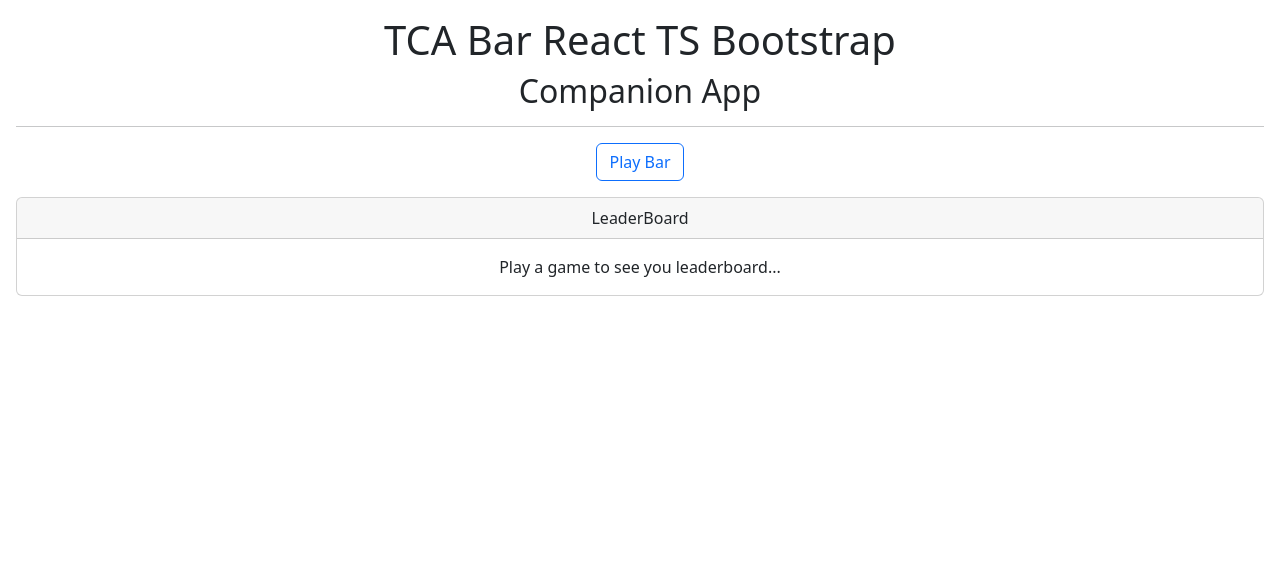
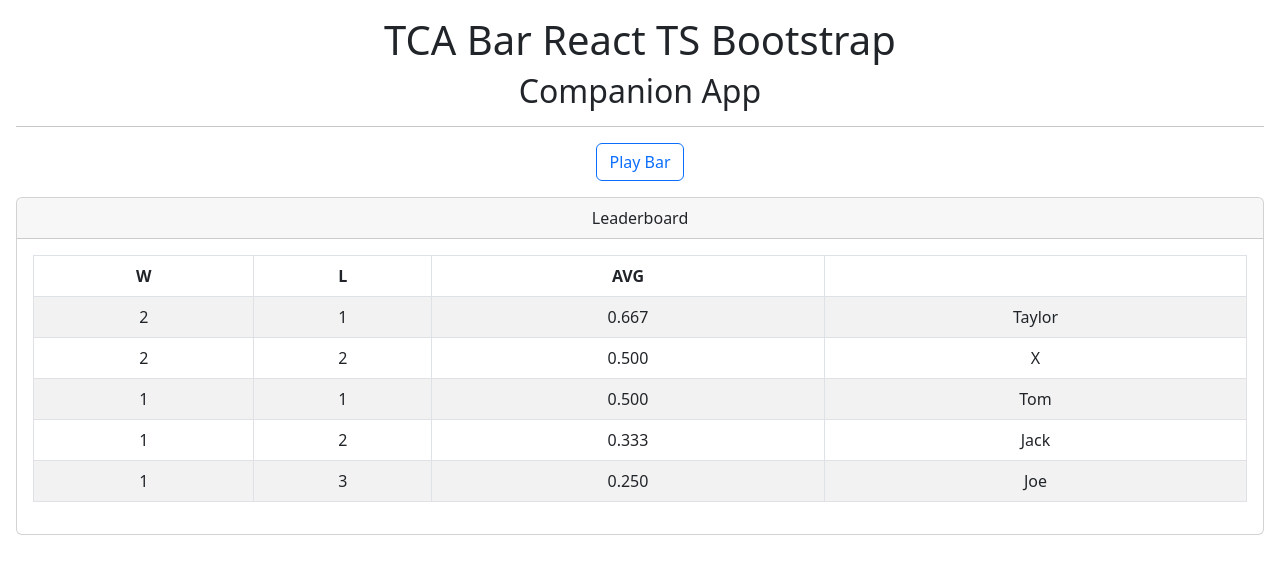
Before and after one commit to adiaz111/checkers-react-app, a React (Create React App) app: page / in a window 1280 px wide. Shown: the top 574 px of the page. Built offline with nearby package versions, Linux system fonts and the light colour scheme.

Commit message:
week 07 thu meeting

```diff
--- a/src/App.tsx
+++ b/src/App.tsx
@@ -7,7 +7,43 @@
 
 import { HashRouter, Routes, Route } from "react-router-dom";
 
-function App() {
+import { GameResult, calculateLeaderboard } from "./front-end-model";
+import { useState } from "react";
+
+const hardcodedGameResults: GameResult[] = [
+  {
+    winner: "Tom",
+    players: ["Tom", "Taylor"],
+  },
+  {
+    winner: "Taylor",
+    players: ["Jack", "Taylor"],
+  },
+  {
+    winner: "Taylor",
+    players: ["Tom", "Taylor", "Jack"],
+  },
+  {
+    winner: "X",
+    players: ["X", "Joe"],
+  },
+  {
+    winner: "X",
+    players: ["X", "Joe"],
+  },
+  {
+    winner: "Joe",
+    players: ["X", "Joe"],
+  },
+  {
+    winner: "Jack",
+    players: ["X", "Joe", "Jack"],
+  },
+];
+
+const App = () => {
+  const [results, setGameResults] = useState(hardcodedGameResults);
+
   return (
     <div className="App m-3">
       <h1>TCA Bar React TS Bootstrap</h1>
@@ -15,13 +51,16 @@
       <hr />
       <HashRouter>
         <Routes>
-          <Route path="/" element={<Home />} />
+          <Route
+            path="/"
+            element={<Home leaderboardData={calculateLeaderboard(results)} />}
+          />
           <Route path="/setup" element={<Setup />} />
           <Route path="/play" element={<Play />} />
         </Routes>
       </HashRouter>
     </div>
   );
-}
+};
 
 export default App;
--- a/src/Home.tsx
+++ b/src/Home.tsx
@@ -1,9 +1,16 @@
 import Button from "react-bootstrap/Button";
 import Card from "react-bootstrap/Card";
-import CardHeader from "react-bootstrap/esm/CardHeader";
 import { useNavigate } from "react-router-dom";
+import { LeaderboardPlayer } from "./front-end-model";
+import Table from "react-bootstrap/Table";
 
-export const Home = () => {
+interface HomeProps {
+  leaderboardData: LeaderboardPlayer[];
+}
+
+export const Home: React.FC<HomeProps> = ({ leaderboardData }) => {
+  console.log(leaderboardData);
+
   const nav = useNavigate();
 
   return (
@@ -11,9 +18,35 @@
       <Button variant="outline-primary" onClick={() => nav("/setup")}>
         Play Bar
       </Button>
-      <Card className="mt-3">
-        <CardHeader>LeaderBoard</CardHeader>
-        <Card.Body>Play a game to see you leaderboard...</Card.Body>
+      <Card className="mt-3 overflow-hidden">
+        <Card.Header>Leaderboard</Card.Header>
+        <Card.Body>
+          {leaderboardData.length == 0 && (
+            <p>Play a game to see your leaderboard...</p>
+          )}
+          {leaderboardData.length > 0 && (
+            <Table striped bordered>
+              <thead>
+                <tr>
+                  <th>W</th>
+                  <th>L</th>
+                  <th>AVG</th>
+                  <th></th>
+                </tr>
+              </thead>
+              <tbody>
+                {leaderboardData.map((x) => (
+                  <tr>
+                    <td>{x.wins}</td>
+                    <td>{x.losses}</td>
+                    <td>{x.avg}</td>
+                    <td>{x.name}</td>
+                  </tr>
+                ))}
+              </tbody>
+            </Table>
+          )}
+        </Card.Body>
       </Card>
     </>
   );
--- /dev/null
+++ b/src/front-end-model.ts
@@ -0,0 +1,78 @@
+//
+// Interfaces and function types...
+//
+export interface GameResult {
+  winner: string;
+  players: string[];
+}
+
+export interface LeaderboardPlayer {
+  name: string;
+  wins: number;
+  losses: number;
+  avg: string;
+}
+
+export type GetPreviousPlayersFunc = (results: GameResult[]) => string[];
+export type CalculateLeaderboardFunc = (
+  results: GameResult[]
+) => LeaderboardPlayer[];
+// export type AddGameResultFunc = (results: GameResult[], result: GameResult) => GameResult[];
+
+//
+// Default function implementations...
+//
+export const getPreviousPlayers: GetPreviousPlayersFunc = (grs) => {
+  // const allPreviousPlayers = grs.map(x => x.players);
+  const allPreviousPlayers = grs.flatMap((x) => x.players);
+
+  return [...new Set(allPreviousPlayers)].sort();
+};
+
+export const calculateLeaderboard: CalculateLeaderboardFunc = (results) => {
+  const gameResultsGroupedByPlayer = getPreviousPlayers(results).reduce(
+    (acc, x) =>
+      acc.set(
+        x,
+        results.filter((y) => y.players.includes(x))
+      ),
+    new Map<string, GameResult[]>()
+  );
+
+  return (
+    [...gameResultsGroupedByPlayer]
+
+      // First object with names game counts and wins...
+      .map((x) => ({
+        name: x[0],
+        totalGames: x[1].length,
+        wins: x[1].filter((y) => y.winner === x[0]).length,
+      }))
+
+      /// Now use wins and total games to get avg and losses
+      .map((x) => ({
+        name: x.name,
+        wins: x.wins,
+        losses: x.totalGames - x.wins,
+        avg: x.wins / x.totalGames,
+      }))
+
+      // Sort order, with tie breaks that include number of games played
+      .sort((a, b) =>
+        a.avg * 1000 + a.wins + a.losses > b.avg * 1000 + b.wins + b.losses
+          ? -1
+          : 1
+      )
+
+      // Turn the avg into a 3 digit string.
+      .map((x) => ({
+        ...x,
+        avg: x.avg.toFixed(3),
+      }))
+  );
+};
+
+// export const addGameResult: AddGameResultFunc = (results, result) => [
+//     ...results
+//     , result
+// ];
```
Also changed, not shown: tsconfig.json (+3 -9 lines).
